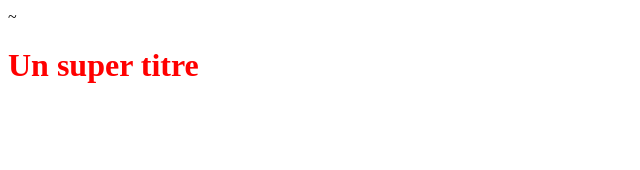
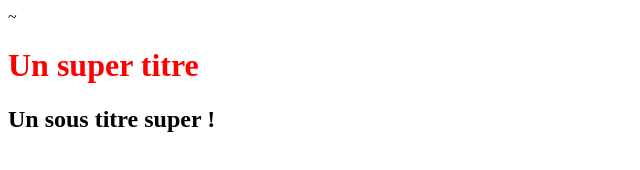
Before and after one commit to Bibiche60/OpenclassroomProject, a plain HTML site: page index.html in a window 1280 px wide. Shown: the whole page, without its empty margins (0-640 px from the left). Drawn offline with Linux system fonts and the light colour scheme.

Commit message:
Ajout d'un titre h2

```diff
--- a/index.html
+++ b/index.html
@@ -6,5 +6,7 @@
 	</head>
 	<body>
 		   <h1>Un super titre</h1>
+		<h2>Un sous titre super !</h2>
+
 	</body>
 </html>
```
